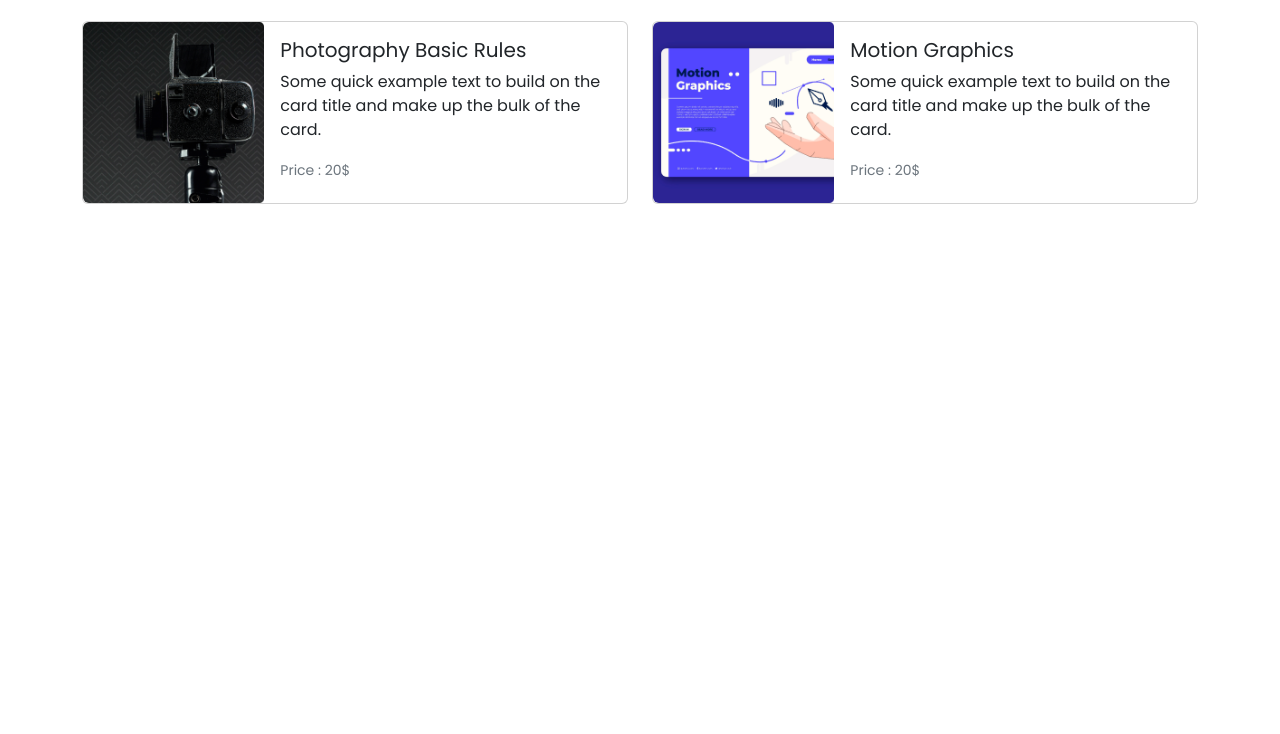
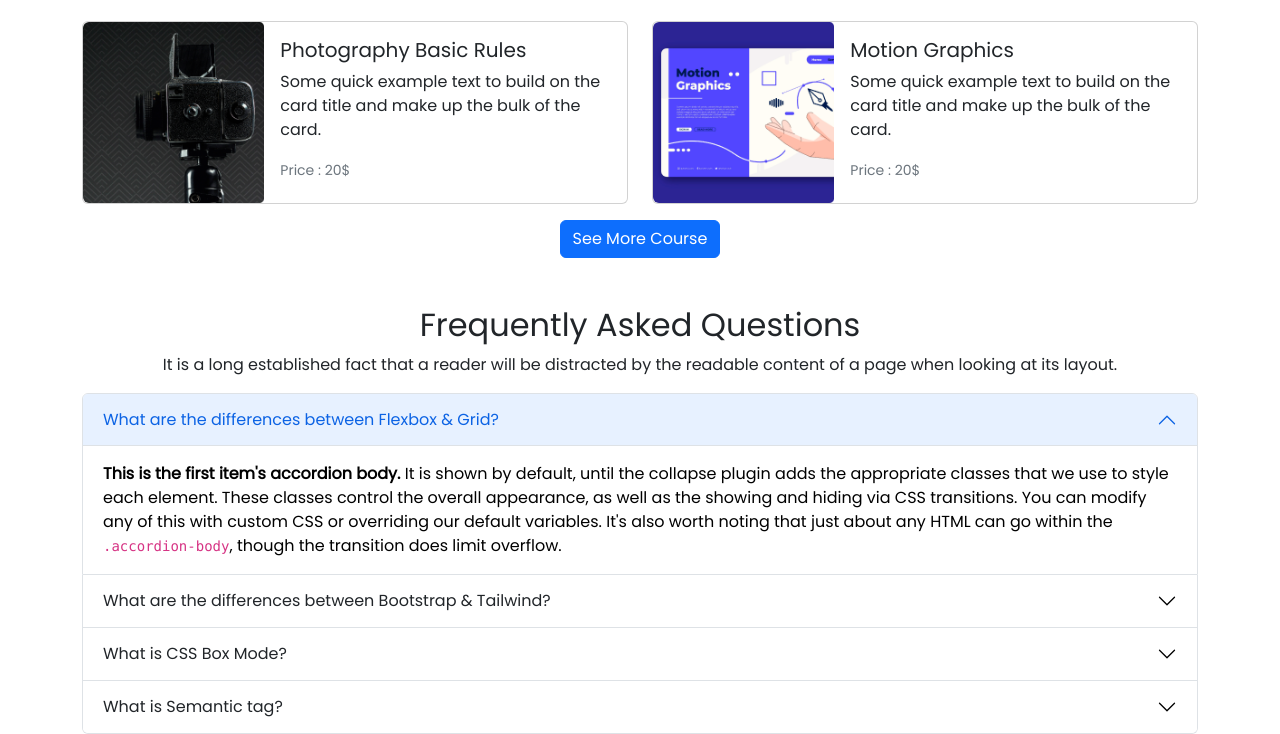
Before and after one commit to Jisan-Hasan/edtech-website, a plain HTML site: page index.html in a window 1280 px wide. Shown: the part 1267-2001 px from the top of the page. Before the commit the page ends 1487 px from the top, so only its background shows below. Drawn offline with nearby package versions, Linux system fonts and the light colour scheme.

Commit message:
FAQ Section Added

```diff
--- a/index.html
+++ b/index.html
@@ -161,6 +161,7 @@
                         <span class="visually-hidden">Next</span>
                     </button>
                 </div>
+
             </section>
             <!-- Top banner carousel end -->
         </header>
@@ -366,9 +367,81 @@
 
                   </div>
                 </div>
+                <div class="text-center">
+                    <a href="#" class="btn btn-primary">See More Course</a>
+                </div>
             </section>
             <!-- Course section end -->
+
+
+
+            <!-- FAQ Section start -->
+            <section class="container mt-5">
+                <div class="text-center">
+                    <h2>Frequently Asked Questions</h2>
+                <p>It is a long established fact that a reader will be distracted by the readable
+                    content of a page when looking at its layout.</p>
+                </div>
+
+                <!-- Accordion -->
+                <div class="accordion" id="accordionExample">
+                    <div class="accordion-item">
+                      <h2 class="accordion-header" id="headingOne">
+                        <button class="accordion-button" type="button" data-bs-toggle="collapse" data-bs-target="#collapseOne" aria-expanded="true" aria-controls="collapseOne">
+                          What are the differences between Flexbox & Grid?
+                        </button>
+                      </h2>
+                      <div id="collapseOne" class="accordion-collapse collapse show" aria-labelledby="headingOne" data-bs-parent="#accordionExample">
+                        <div class="accordion-body">
+                          <strong>This is the first item's accordion body.</strong> It is shown by default, until the collapse plugin adds the appropriate classes that we use to style each element. These classes control the overall appearance, as well as the showing and hiding via CSS transitions. You can modify any of this with custom CSS or overriding our default variables. It's also worth noting that just about any HTML can go within the <code>.accordion-body</code>, though the transition does limit overflow.
+                        </div>
+                      </div>
+                    </div>
+                    <div class="accordion-item">
+                      <h2 class="accordion-header" id="headingTwo">
+                        <button class="accordion-button collapsed" type="button" data-bs-toggle="collapse" data-bs-target="#collapseTwo" aria-expanded="false" aria-controls="collapseTwo">
+                          What are the differences between Bootstrap & Tailwind?
+                        </button>
+                      </h2>
+                      <div id="collapseTwo" class="accordion-collapse collapse" aria-labelledby="headingTwo" data-bs-parent="#accordionExample">
+                        <div class="accordion-body">
+                          <strong>This is the second item's accordion body.</strong> It is hidden by default, until the collapse plugin adds the appropriate classes that we use to style each element. These classes control the overall appearance, as well as the showing and hiding via CSS transitions. You can modify any of this with custom CSS or overriding our default variables. It's also worth noting that just about any HTML can go within the <code>.accordion-body</code>, though the transition does limit overflow.
+                        </div>
+                      </div>
+                    </div>
+                    <div class="accordion-item">
+                      <h2 class="accordion-header" id="headingThree">
+                        <button class="accordion-button collapsed" type="button" data-bs-toggle="collapse" data-bs-target="#collapseThree" aria-expanded="false" aria-controls="collapseThree">
+                         What is CSS Box Mode?
+                        </button>
+                      </h2>
+                      <div id="collapseThree" class="accordion-collapse collapse" aria-labelledby="headingThree" data-bs-parent="#accordionExample">
+                        <div class="accordion-body">
+                          <strong>This is the third item's accordion body.</strong> It is hidden by default, until the collapse plugin adds the appropriate classes that we use to style each element. These classes control the overall appearance, as well as the showing and hiding via CSS transitions. You can modify any of this with custom CSS or overriding our default variables. It's also worth noting that just about any HTML can go within the <code>.accordion-body</code>, though the transition does limit overflow.
+                        </div>
+                      </div>
+                    </div>
+                    <div class="accordion-item">
+                      <h2 class="accordion-header" id="headingFour">
+                        <button class="accordion-button collapsed" type="button" data-bs-toggle="collapse" data-bs-target="#collapseFour" aria-expanded="false" aria-controls="collapseFour">
+                         What is Semantic tag?
+                        </button>
+                      </h2>
+                      <div id="collapseFour" class="accordion-collapse collapse" aria-labelledby="headingFour" data-bs-parent="#accordionExample">
+                        <div class="accordion-body">
+                          <strong>This is the third item's accordion body.</strong> It is hidden by default, until the collapse plugin adds the appropriate classes that we use to style each element. These classes control the overall appearance, as well as the showing and hiding via CSS transitions. You can modify any of this with custom CSS or overriding our default variables. It's also worth noting that just about any HTML can go within the <code>.accordion-body</code>, though the transition does limit overflow.
+                        </div>
+                      </div>
+                    </div>
+                  </div>
+            </section>
+            <!-- FAQ Section End -->
+
+
+
+
         </main>
+
 
         <!-- Bootstrap Script -->
         <script
```
